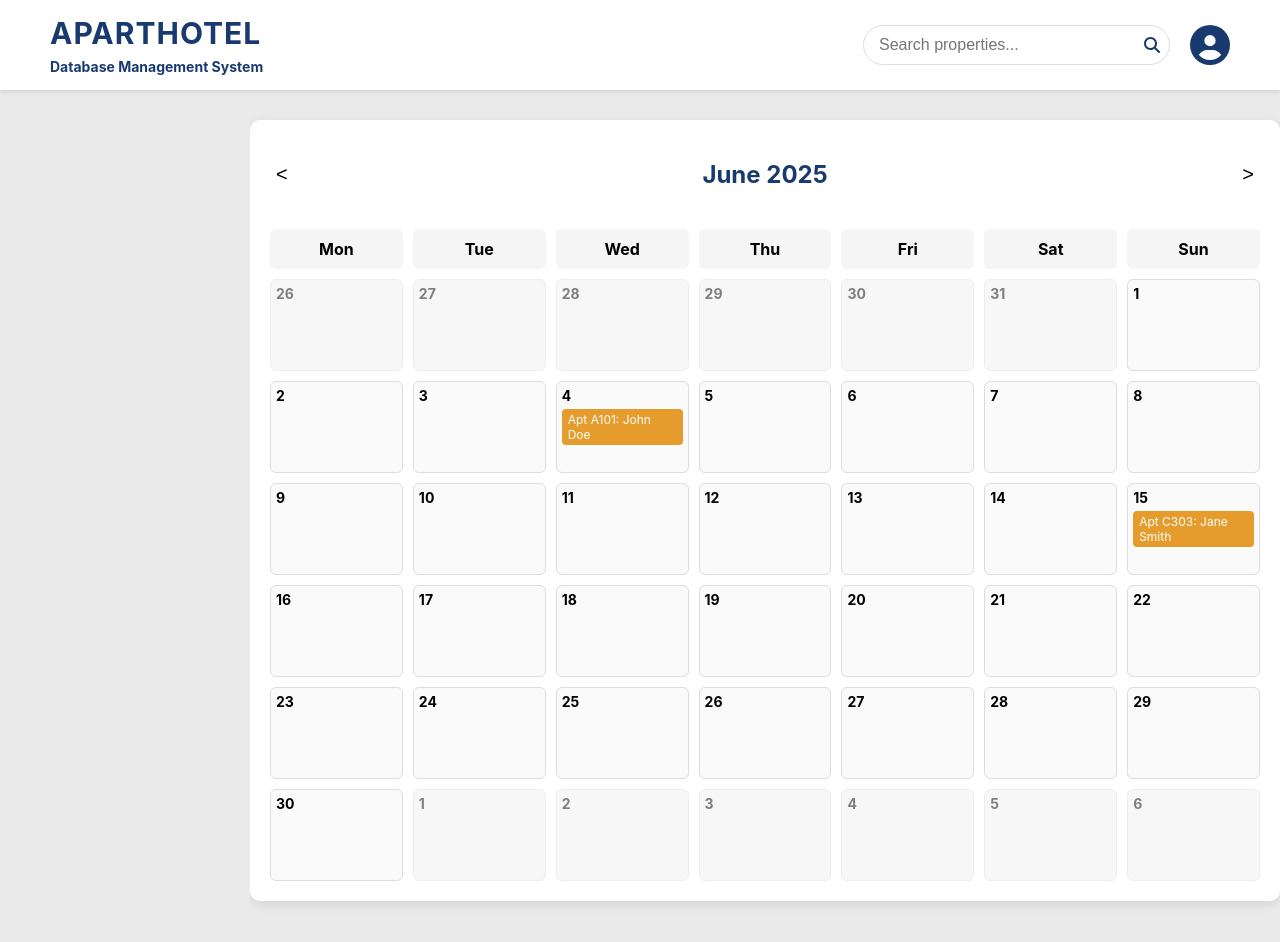
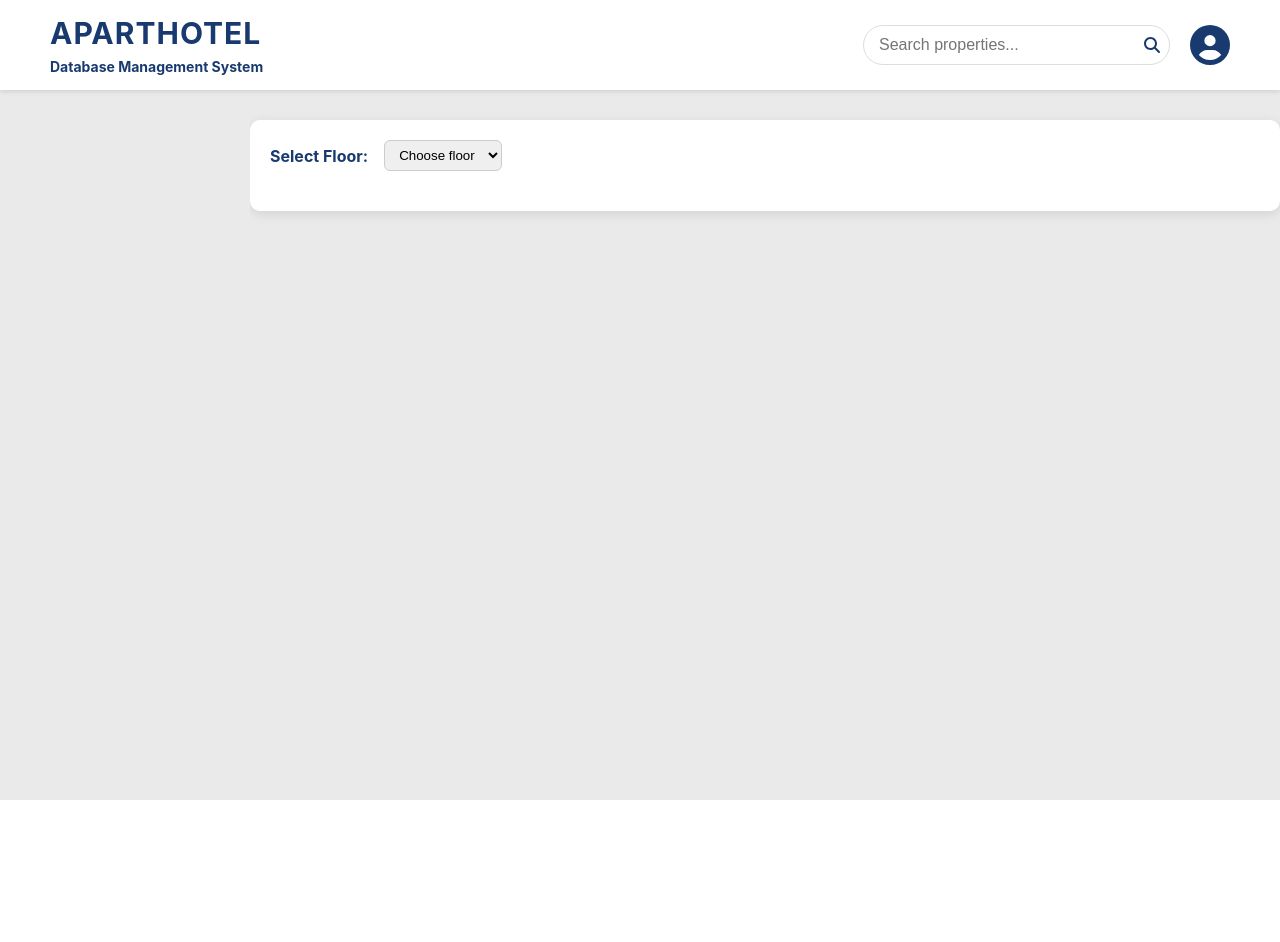
Before and after one commit to almedinakatkic/aparthotel-system, a React (Create React App) app in the folder client/: page /calendar in a window 1280 px wide. Shown: the top 942 px of the page. After the commit the page ends 800 px from the top, so only its background shows below. Built offline with nearby package versions, Linux system fonts and the light colour scheme; sample sign-in values are in the browser's storage; what @react-pdf/renderer would draw is missing.

Commit message:
fixed calendar

```diff
--- a/client/src/assets/styles/calendar.css
+++ b/client/src/assets/styles/calendar.css
@@ -48,6 +48,13 @@
   cursor: pointer;
   background-color: #fafafa;
   position: relative;
+  transition: background-color 0.3s ease;
+}
+
+.calendar-cell.booked {
+  background-color: #e69c2d;
+  color: white;
+  font-weight: bold;
 }
 
 .outside-month {
@@ -62,14 +69,14 @@
 }
 
 .reservation-badge {
-  background-color: #e69c2d;
-  color: white;
+  background-color: #fff;
+  color: #193a6f;
   padding: 3px 6px;
   border-radius: 4px;
   margin-top: 3px;
   font-size: 12px;
+  font-weight: bold;
 }
-
 
 .reservation-modal {
   position: fixed;
@@ -92,6 +99,7 @@
   overflow-y: auto;
   border-radius: 10px;
   position: relative;
+  padding: 20px;
 }
 
 .close-modal {
@@ -103,3 +111,16 @@
   border: none;
   cursor: pointer;
 }
+
+.unit-selector {
+  display: flex;
+  gap: 1rem;
+  align-items: center;
+  margin-bottom: 20px;
+}
+
+.unit-selector select {
+  padding: 6px 10px;
+  border: 1px solid #ccc;
+  border-radius: 6px;
+}
--- a/client/src/components/SidebarFrontOffice.js
+++ b/client/src/components/SidebarFrontOffice.js
@@ -71,7 +71,7 @@ const SidebarFrontOffice = () => (
           activeClassName="active-nav-item"
         >
           <span className="nav-icon"><FontAwesomeIcon icon={faBroom} /></span>
-          <span className="nav-text">Maintanance</span>
+          <span className="nav-text">Maintenance</span>
         </NavLink>
 
       </nav>
--- a/client/src/pages/Calendar.js
+++ b/client/src/pages/Calendar.js
@@ -1,4 +1,4 @@
-import React, { useState } from 'react';
+import React, { useState, useEffect } from 'react';
 import {
   startOfMonth,
   endOfMonth,
@@ -8,34 +8,89 @@ import {
   format,
   isSameMonth,
   addMonths,
-  subMonths
+  subMonths,
+  isWithinInterval,
+  parseISO
 } from 'date-fns';
 import '../assets/styles/calendar.css';
-import FrontDeskReservation from '../pages/FrontDeskReservation'; // ⬅️ Your existing form
+import { useAuth } from '../context/AuthContext';
+import api from '../api/axios';
 
 const Calendar = () => {
+  const { user, token } = useAuth();
+  const propertyGroupId = user?.propertyGroupId;
+
+  const [units, setUnits] = useState([]);
+  const [selectedFloor, setSelectedFloor] = useState('');
+  const [selectedUnitId, setSelectedUnitId] = useState('');
+  const [filteredUnits, setFilteredUnits] = useState([]);
+  const [bookings, setBookings] = useState([]);
   const [currentDate, setCurrentDate] = useState(new Date());
-  const [reservations, setReservations] = useState([
-    { apartment: 'Apt A101', guest: 'John Doe', date: '2025-06-04' },
-    { apartment: 'Apt C303', guest: 'Jane Smith', date: '2025-06-15' }
-  ]);
-
   const [modalOpen, setModalOpen] = useState(false);
   const [selectedDate, setSelectedDate] = useState(null);
+
+  useEffect(() => {
+    const fetchUnits = async () => {
+      try {
+        const res = await api.get(`/units/property/${propertyGroupId}`, {
+          headers: { Authorization: `Bearer ${token}` }
+        });
+        setUnits(res.data);
+      } catch (err) {
+        console.error('Failed to fetch units:', err);
+      }
+    };
+
+    if (propertyGroupId) fetchUnits();
+  }, [propertyGroupId, token]);
+
+  useEffect(() => {
+    if (selectedFloor) {
+      const filtered = units
+        .filter((u) => u.floor === parseInt(selectedFloor))
+        .sort((a, b) => a.unitNumber - b.unitNumber);
+      setFilteredUnits(filtered);
+    } else {
+      setFilteredUnits([]);
+    }
+  }, [selectedFloor, units]);
+
+  useEffect(() => {
+    const fetchBookings = async () => {
+      if (!selectedUnitId) return;
+      try {
+        const res = await api.get(`/bookings/unit/${selectedUnitId}`, {
+          headers: { Authorization: `Bearer ${token}` }
+        });
+        setBookings(res.data);
+      } catch (err) {
+        console.error('Failed to fetch bookings:', err);
+      }
+    };
+
+    fetchBookings();
+  }, [selectedUnitId, token]);
 
   const days = eachDayOfInterval({
     start: startOfWeek(startOfMonth(currentDate), { weekStartsOn: 1 }),
     end: endOfWeek(endOfMonth(currentDate), { weekStartsOn: 1 })
   });
 
-  const getReservationsForDay = (day) => {
-    const dateStr = format(day, 'yyyy-MM-dd');
-    return reservations.filter((res) => res.date === dateStr);
+  const getBookingsForDay = (day) => {
+    return bookings.filter((b) =>
+      isWithinInterval(day, {
+        start: parseISO(b.checkIn),
+        end: parseISO(b.checkOut)
+      })
+    );
   };
 
   const handleDayClick = (day) => {
+    const matches = getBookingsForDay(day);
+    if (matches.length > 0) {
       setSelectedDate(format(day, 'yyyy-MM-dd'));
       setModalOpen(true);
+    }
   };
 
   const closeModal = () => {
@@ -43,8 +98,36 @@ const Calendar = () => {
     setSelectedDate(null);
   };
 
+  const allFloors = [...new Set(units.map((u) => u.floor))].sort((a, b) => a - b);
+
   return (
     <div className="calendar-container">
+      <div className="unit-selector" style={{ marginBottom: '20px' }}>
+        <label style={{ color: '#193A6F', fontWeight: 'bolder' }}>Select Floor: </label>
+        <select value={selectedFloor} onChange={(e) => setSelectedFloor(e.target.value)}>
+          <option value="">Choose floor</option>
+          {allFloors.map((f) => (
+            <option key={f} value={f}>{f}</option>
+          ))}
+        </select>
+
+        {selectedFloor && (
+          <>
+            <label style={{ marginLeft: '20px', color: '#193A6F', fontWeight: 'bolder' }}>Select Unit:</label>
+            <select value={selectedUnitId} onChange={(e) => setSelectedUnitId(e.target.value)}>
+              <option value="">Choose unit</option>
+              {filteredUnits.map((u) => (
+                <option key={u._id} value={u._id}>
+                  {u.unitNumber}
+                </option>
+              ))}
+            </select>
+          </>
+        )}
+      </div>
+
+      {selectedFloor && selectedUnitId && (
+        <>
           <div className="calendar-header">
             <button onClick={() => setCurrentDate(subMonths(currentDate, 1))}>{'<'}</button>
             <h2>{format(currentDate, 'MMMM yyyy')}</h2>
@@ -57,32 +140,48 @@ const Calendar = () => {
             ))}
 
             {days.map((day) => {
-          const reservationsForDay = getReservationsForDay(day);
+              const isBooked = getBookingsForDay(day).length > 0;
               return (
                 <div
                   key={day}
-              className={`calendar-cell ${!isSameMonth(day, currentDate) ? 'outside-month' : ''}`}
+                  className={`calendar-cell ${!isSameMonth(day, currentDate) ? 'outside-month' : ''} ${isBooked ? 'booked' : ''}`}
                   onClick={() => handleDayClick(day)}
                 >
                   <div className="date-number">{format(day, 'd')}</div>
-              {reservationsForDay.map((res, idx) => (
-                <div key={idx} className="reservation-badge">
-                  {res.apartment}: {res.guest}
-                </div>
-              ))}
                 </div>
               );
             })}
           </div>
+        </>
+      )}
 
-      {/* Modal for FrontDeskReservation */}
       {modalOpen && (
         <div className="reservation-modal">
           <div className="reservation-modal-content">
             <button className="close-modal" onClick={closeModal}>×</button>
-            <FrontDeskReservation />
+            <h3>Guest Info for {selectedDate}</h3>
+            <ul style={{ listStyleType: 'none', paddingLeft: 0 }}>
+              {bookings
+                .filter((b) =>
+                  isWithinInterval(parseISO(selectedDate), {
+                    start: parseISO(b.checkIn),
+                    end: parseISO(b.checkOut)
+                  })
+                )
+                .map((b, idx) => (
+                  <li key={idx} style={{ marginBottom: '10px' }}>
+                    <strong>Name: </strong>{b.guestName || b.guestFullName}<br/>
+                    <strong>ID: </strong>{b.guestId || b.guestID}<br/>
+                    <strong>Email: </strong>{b.guestEmail}<br/>
+                    <strong>Phone: </strong>{b.phone}<br/>
+                    <strong>Number of guests: </strong>{b.numGuests}<br/>
+                    <strong>Stay: </strong>{format(parseISO(b.checkIn), 'yyyy-MM-dd')} → {format(parseISO(b.checkOut), 'yyyy-MM-dd')}
+                  </li>
+                ))}
+            </ul>
           </div>
         </div>
+
       )}
     </div>
   );
--- a/package.json
+++ /dev/null
@@ -1,5 +0,0 @@
-{
-  "dependencies": {
-    "mongoose": "^8.15.1"
-  }
-}
```
Also changed, not shown: 2 other files (tests, documents, lock files or other folders). Lines whose indentation alone changed are shown as unchanged.
